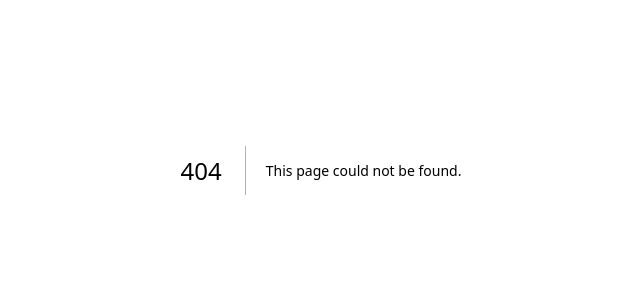
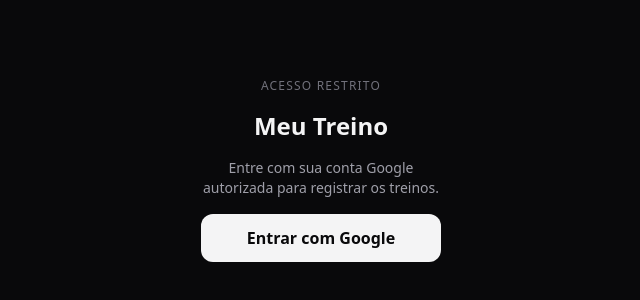
Before and after one commit to PietroNozella/meu-treino, a Next.js app: page /login in a window 1280 px wide. Before the commit this address had no page. Shown: the part 246-546 px from the top of the page, without its empty margins (319-959 px from the left). Built offline with nearby package versions, Linux system fonts and the light colour scheme.

Commit message:
Auth Google com allowlist: NextAuth, middleware, /login, sessão na home

```diff
--- /dev/null
+++ b/app/api/auth/[...nextauth]/route.ts
@@ -0,0 +1,6 @@
+import NextAuth from "next-auth";
+import { authOptions } from "@/lib/auth";
+
+const handler = NextAuth(authOptions);
+
+export { handler as GET, handler as POST };
--- a/app/layout.tsx
+++ b/app/layout.tsx
@@ -1,4 +1,5 @@
 import type { Metadata, Viewport } from "next";
+import { Providers } from "@/components/Providers";
 import "./globals.css";
 
 export const metadata: Metadata = {
@@ -39,8 +40,7 @@
             paddingBottom: "max(2.5rem, env(safe-area-inset-bottom))",
           }}
         >
-          {children}
-        </div>
+          <Providers>{children}</Providers>        </div>
       </body>
     </html>
   );
--- /dev/null
+++ b/app/login/page.tsx
@@ -0,0 +1,43 @@
+"use client";
+
+import { signIn } from "next-auth/react";
+import { useSearchParams } from "next/navigation";
+import { Suspense } from "react";
+
+function LoginConteudo() {
+  const search = useSearchParams();
+  const erro = search.get("error");
+  const negado =
+    erro === "AccessDenied" || erro === "OAuthAccountNotLinked";
+
+  return (
+    <main className="flex min-h-dvh flex-col items-center justify-center gap-4 text-center">
+      <p className="text-xs uppercase tracking-widest text-zinc-500">
+        Acesso restrito
+      </p>
+      <h1 className="text-2xl font-bold">Meu Treino</h1>
+      <p className="max-w-60 text-sm text-zinc-400">
+        Entre com sua conta Google autorizada para registrar os treinos.
+      </p>
+      {negado && (
+        <p className="max-w-60 rounded-lg border border-red-900 bg-red-950/50 p-3 text-sm text-red-300">
+          Essa conta Google não está autorizada.
+        </p>
+      )}
+      <button
+        onClick={() => signIn("google", { callbackUrl: "/" })}
+        className="min-h-12 w-full max-w-60 rounded-xl bg-zinc-100 font-bold text-zinc-950 active:scale-[0.98]"
+      >
+        Entrar com Google
+      </button>
+    </main>
+  );
+}
+
+export default function LoginPage() {
+  return (
+    <Suspense>
+      <LoginConteudo />
+    </Suspense>
+  );
+}
--- a/app/page.tsx
+++ b/app/page.tsx
@@ -2,6 +2,7 @@
 
 import { useState } from "react";
 import { useRouter } from "next/navigation";
+import { signOut, useSession } from "next-auth/react";
 import { MOCK_TREINOS } from "@/lib/mock";
 import {
   criarSessao,
@@ -15,6 +16,8 @@
   // Lazy initializer lê localStorage direto: seguro no SSR (store tem
   // try/catch e retorna null no servidor) e evita setState dentro de effect.
   const [ativa, setAtiva] = useState<Sessao | null>(() => sessaoAtiva());
+  const { data } = useSession();
+  const email = data?.user?.email;
   const hoje = new Date().toLocaleDateString("pt-BR", {
     weekday: "short",
     day: "2-digit",
@@ -33,9 +36,22 @@
           {hoje} · mock local
         </p>
         <h1 className="text-2xl font-bold">Meu Treino</h1>
-        <p className="text-sm text-zinc-400">
-          Sequência: Upper A → Lower A → Upper B → Lower B
-        </p>
+        <div className="mt-1 flex items-center justify-between gap-2">
+          <p className="text-sm text-zinc-400">
+            Sequência: Upper A → Lower A → Upper B → Lower B
+          </p>
+        </div>
+        {email && (
+          <div className="mt-2 flex items-center justify-between gap-2 rounded-lg border border-zinc-800 bg-zinc-900 px-3 py-2">
+            <span className="truncate text-xs text-zinc-400">{email}</span>
+            <button
+              onClick={() => signOut({ callbackUrl: "/login" })}
+              className="min-h-9 shrink-0 rounded-lg border border-zinc-700 px-3 text-xs text-zinc-300"
+            >
+              Sair
+            </button>
+          </div>
+        )}
       </header>
 
       {ativa && ativa.status !== "sincronizada" && (
--- /dev/null
+++ b/components/Providers.tsx
@@ -0,0 +1,7 @@
+"use client";
+
+import { SessionProvider } from "next-auth/react";
+
+export function Providers({ children }: { children: React.ReactNode }) {
+  return <SessionProvider>{children}</SessionProvider>;
+}
--- /dev/null
+++ b/lib/allowlist.ts
@@ -0,0 +1,13 @@
+// Allowlist de e-mails autorizados — edge-compatible (sem APIs Node).
+// Fonte: env ALLOWED_EMAILS (separados por vírgula). Lista vazia = nega tudo.
+export function allowedEmails(): string[] {
+  return (process.env.ALLOWED_EMAILS ?? "")
+    .split(",")
+    .map((e) => e.trim().toLowerCase())
+    .filter(Boolean);
+}
+
+export function isEmailAllowed(email?: string | null): boolean {
+  if (!email) return false;
+  return allowedEmails().includes(email.toLowerCase());
+}
--- /dev/null
+++ b/lib/auth.ts
@@ -0,0 +1,25 @@
+import type { NextAuthOptions } from "next-auth";
+import GoogleProvider from "next-auth/providers/google";
+import { isEmailAllowed } from "./allowlist";
+
+export const authOptions: NextAuthOptions = {
+  providers: [
+    GoogleProvider({
+      clientId: process.env.GOOGLE_CLIENT_ID ?? "",
+      clientSecret: process.env.GOOGLE_CLIENT_SECRET ?? "",
+    }),
+  ],
+  pages: {
+    signIn: "/login",
+    error: "/login",
+  },
+  callbacks: {
+    // Bloqueia no login qualquer conta fora da allowlist.
+    async signIn({ user }) {
+      return isEmailAllowed(user.email);
+    },
+    async session({ session }) {
+      return session;
+    },
+  },
+};
--- /dev/null
+++ b/middleware.ts
@@ -0,0 +1,19 @@
+import { withAuth } from "next-auth/middleware";
+import { isEmailAllowed } from "./lib/allowlist";
+
+// Protege todas as páginas e /api/* exceto o próprio fluxo de auth,
+// login e assets estáticos. Valida a allowlist também aqui para
+// revogar sessões caso o e-mail saia da lista.
+export default withAuth(
+  function middleware() {},
+  {
+    pages: { signIn: "/login" },
+    callbacks: {
+      authorized: ({ token }) => isEmailAllowed(token?.email),
+    },
+  },
+);
+
+export const config = {
+  matcher: ["/((?!api/auth|login|_next/static|_next/image|favicon.ico|manifest.webmanifest|icon.svg).*)"],
+};
--- a/package.json
+++ b/package.json
@@ -10,6 +10,7 @@
   },
   "dependencies": {
     "next": "16.3.4",
+    "next-auth": "^4.24.15",
     "react": "19.2.8",
     "react-dom": "19.2.8"
   },
```
Also changed, not shown: 2 other files (tests, documents, lock files or other folders).
